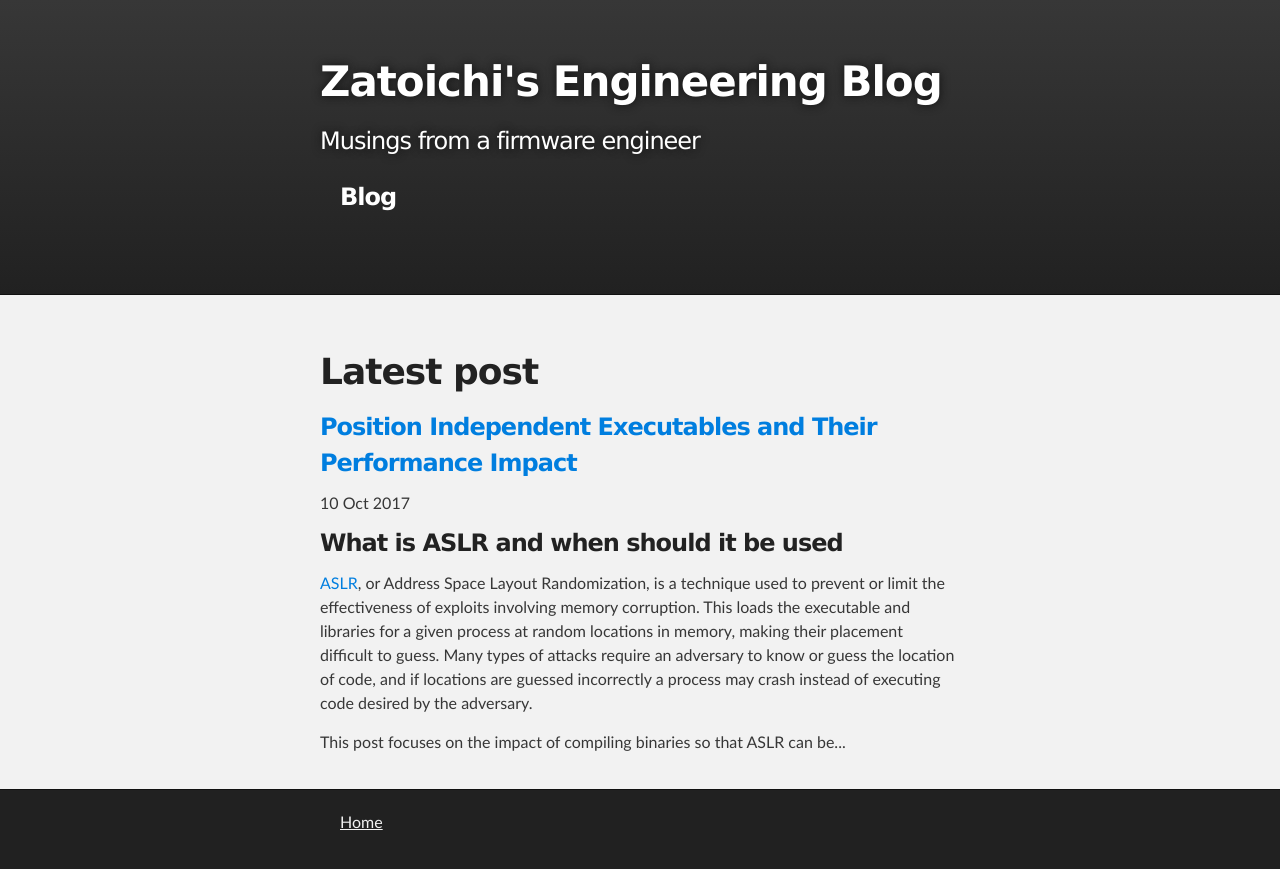
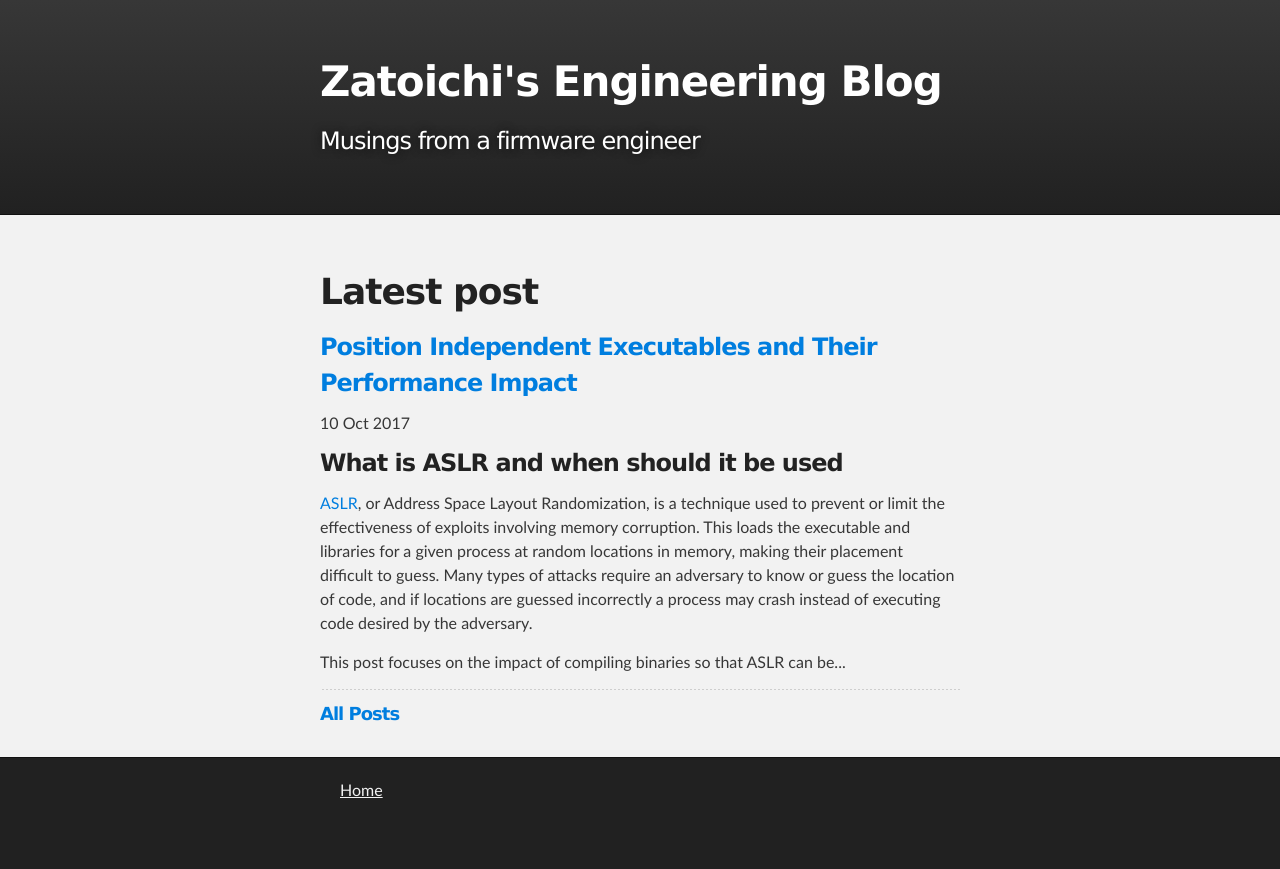
Before and after one commit to zatoichi-engineer/blog, a Jekyll site: the page built from index.html, in a window 1280 px wide. Shown: the top 869 px of the page. Built offline with Jekyll 4.4.1, drawn with Linux system fonts in a browser that asks for light colours.

Commit message:
Change link to all posts

```diff
--- a/_layouts/default.html
+++ b/_layouts/default.html
@@ -17,11 +17,11 @@
     <!-- HEADER -->
     <div id="header_wrap" class="outer">
         <header class="inner">
-          <h1 id="project_title">{{ site.title | default: site.github.repository_name }}</h1>
+          <h1 id="project_title"><a href="/blog">{{ site.title | default: site.github.repository_name }}</a></h1>
           <h2 id="project_tagline">{{ site.description | default: site.github.project_tagline }}</h2>
           <nav>
             <ul>
-              <li><h3><a href="/blog">Blog</a></h3></li>
+
             </ul>
           </nav>
         </header>
--- a/index.html
+++ b/index.html
@@ -19,4 +19,9 @@ layout: default
   </h3>
   {{ date | date_to_string }}
   <div class="entry-content">{{ content | truncatewords: 100}}</div>
+
 </div>
+<div>
+   <hr/>
+   <h5><a href="/blog">All Posts</a></h5>
+</div>
```
